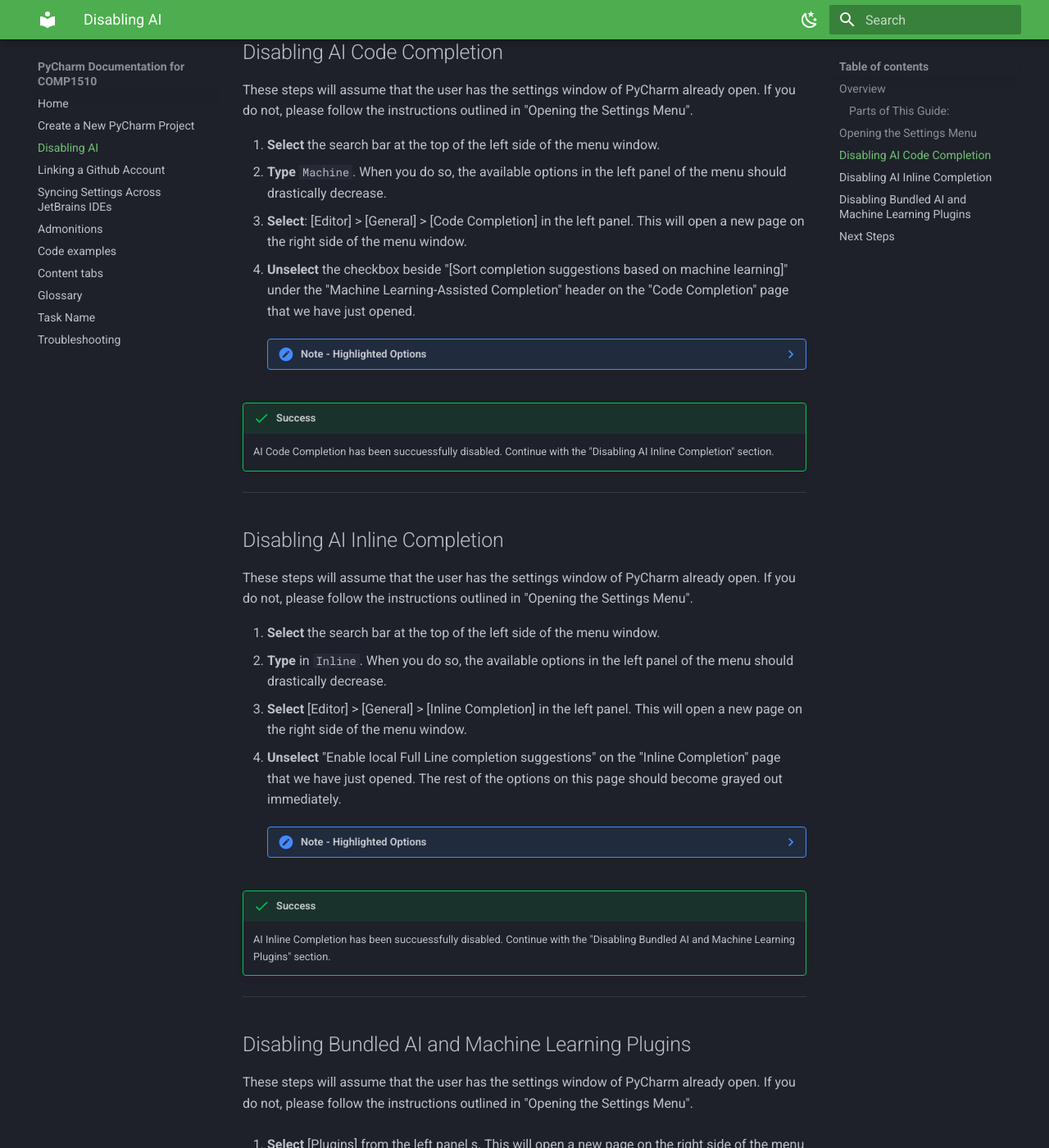
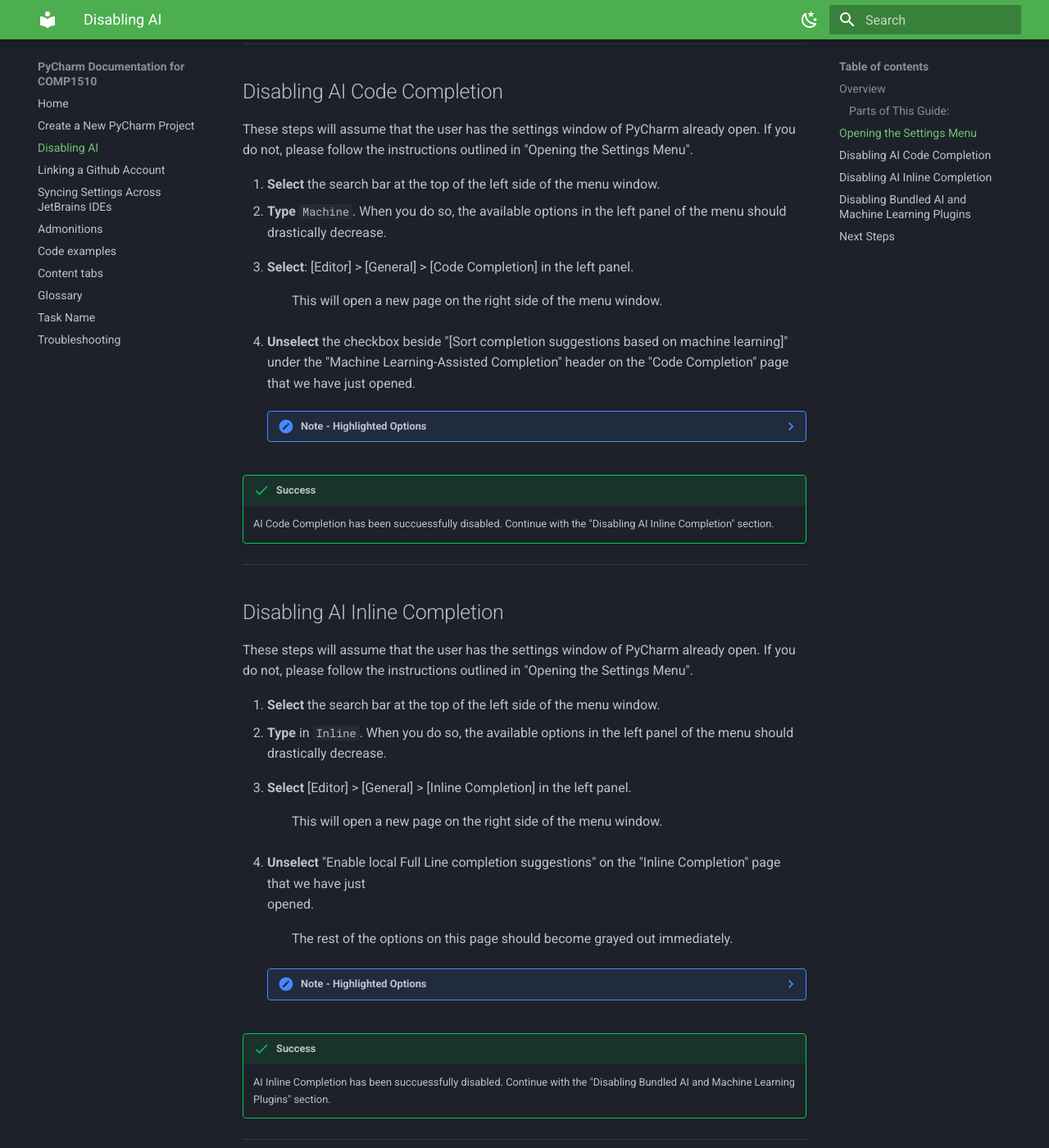
Before and after one commit to farahalterman/mkdocsDemo, an MkDocs documentation site: the page built from docs/Disabling-AI.md, in a window 1280 px wide and 1400 px high, scrolled down 1488 px. Shown: the whole window at 82% size. Built offline with MkDocs 1.6.1 and Material for MkDocs 9.7.7, drawn with Linux system fonts in a browser that asks for light colours; some of the changed text lies outside the part shown.

Commit message:
Update admonitions

```diff
--- a/docs/Disabling-AI.md
+++ b/docs/Disabling-AI.md
@@ -47,7 +47,7 @@ are accessing almost any part of the application.
 2. **Click** on the [small gear icon] in the top right corner of the application. If you are on the "Welcome to PyCharm
 Page", the icon will be located in the bottom left corner.
 3. **Click** on [Settings...] in the drop-down menu.
-By default, the specific settings page that was last open will reopen. You can click on the various options in the
+: By default, the specific settings page that was last open will reopen. You can click on the various options in the
 left panel of the menu window to open, expand, or collapse them.
 
 !!! success "Success"
@@ -69,7 +69,8 @@ instructions outlined in "Opening the Settings Menu".
 1. **Select** the search bar at the top of the left side of the menu window.
 2. **Type** `Machine`. When you do so, the available options in the left panel of the menu should drastically decrease.
 3. **Select**: [Editor] > [General] > [Code Completion] in the left panel.
-This will open a new page on the right side of the menu window.
+: This will open a new page on the right side of the menu window.
+
 4. **Unselect** the checkbox beside "[Sort completion suggestions based on machine learning]" under the "Machine
 Learning-Assisted Completion" header on the "Code Completion" page that we have just opened.
 
@@ -92,10 +93,13 @@ instructions outlined in "Opening the Settings Menu".
 
 1. **Select** the search bar at the top of the left side of the menu window.
 2. **Type** in `Inline`. When you do so, the available options in the left panel of the menu should drastically decrease.
-3. **Select** [Editor] > [General] > [Inline Completion] in the left panel. This will open a new page on the right
+3. **Select** [Editor] > [General] > [Inline Completion] in the left panel.
+: This will open a new page on the right
 side of the menu window.
+
 4. **Unselect** "Enable local Full Line completion suggestions" on the "Inline Completion" page that we have just
-opened. The rest of the options on this page should become grayed out immediately.
+opened.
+: The rest of the options on this page should become grayed out immediately.
 
     ??? note "Note - Highlighted Options"
 
```
Also changed, not shown: docs/Syncing-IDE-Settings.md (+7 -4 lines).
